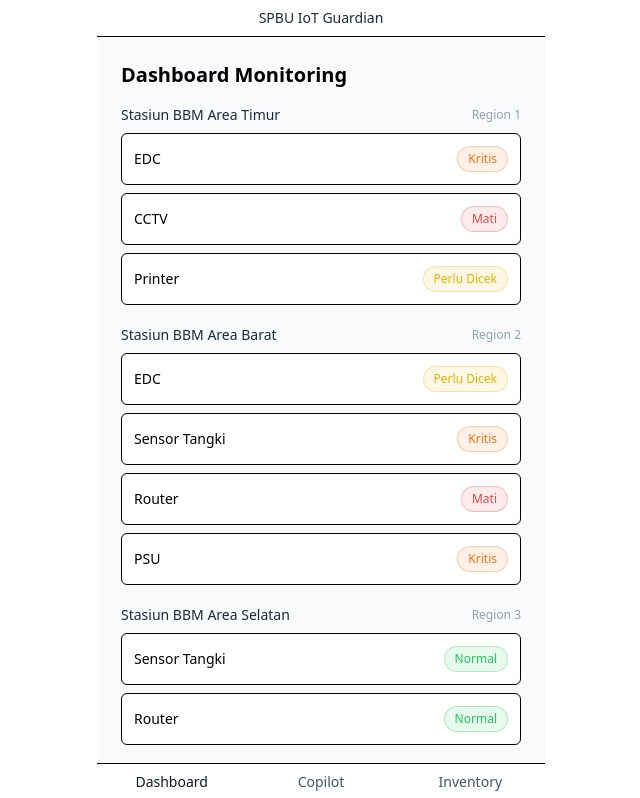
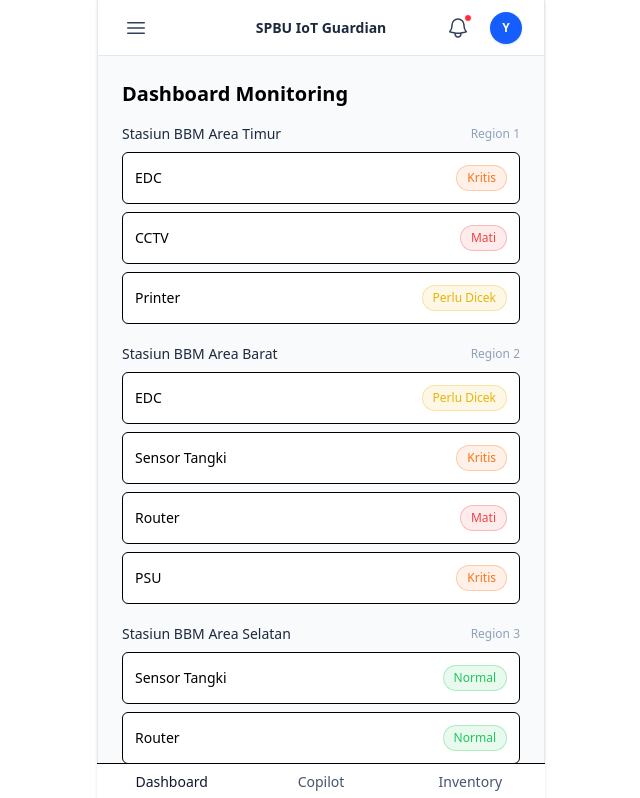
Before and after one commit to yandev-ops/spbu-iot-guardian, a React (Vite) app: page / in a window 1280 px wide. Shown: the top 798 px of the page, without its empty margins (319-959 px from the left). Built offline with nearby package versions, Linux system fonts and the light colour scheme.

Commit message:
Implement sidebar toggle and update layout
Added sidebar functionality and adjusted layout.

```diff
--- a/src/App.jsx
+++ b/src/App.jsx
@@ -1,17 +1,59 @@
 import { Routes, Route } from "react-router-dom";
+import { useState } from "react";
 import Dashboard from "./pages/Dashboard.jsx";
 import Copilot from "./pages/Copilot.jsx";
 import Inventory from "./pages/Inventory.jsx";
 import BottomNav from "./components/BottomNav.jsx";
+import Sidebar from "./components/Sidebar.jsx"; // IMPORT BARU
 
 function App() {
+  const [sidebarOpen, setSidebarOpen] = useState(false);
+
   return (
-    <div className="min-h-screen bg-slate-50 max-w-md mx-auto">
-      <header className="bg-white border-b py-2">
-        <h1 className="text-sm font-medium text-slate-800 text-center">SPBU IoT Guardian</h1>
+    <div className="min-h-screen bg-slate-50 max-w-md mx-auto relative shadow-sm border-x border-slate-200 overflow-hidden">
+
+      {/* ===== SIDEBAR OVERLAY ===== */}
+      <Sidebar isOpen={sidebarOpen} onClose={() => setSidebarOpen(false)} />
+
+      {/* ===== NAVBAR UTAMA ===== */}
+      <header className="sticky top-0 z-50 bg-white border-b border-slate-200 h-14 px-4 flex items-center justify-between">
+        <button
+          onClick={() => setSidebarOpen(true)}
+          aria-label="Buka Sidebar"
+          className="min-w-[44px] min-h-[44px] flex items-center justify-center rounded-lg hover:bg-slate-100 active:bg-slate-200 transition-colors text-slate-700"
+        >
+          <svg xmlns="http://www.w3.org/2000/svg" className="w-6 h-6" fill="none" viewBox="0 0 24 24" stroke="currentColor" strokeWidth={1.5}>
+            <path strokeLinecap="round" strokeLinejoin="round" d="M3.75 6.75h16.5M3.75 12h16.5m-16.5 5.25h16.5" />
+          </svg>
+        </button>
+
+        <h1 className="text-sm font-bold text-slate-800 absolute left-1/2 -translate-x-1/2 whitespace-nowrap">
+          SPBU IoT Guardian
+        </h1>
+
+        <div className="flex items-center gap-1">
+          <button
+            aria-label="Notifikasi"
+            className="relative min-w-[44px] min-h-[44px] flex items-center justify-center rounded-lg hover:bg-slate-100 active:bg-slate-200 transition-colors text-slate-700"
+          >
+            <svg xmlns="http://www.w3.org/2000/svg" className="w-6 h-6" fill="none" viewBox="0 0 24 24" stroke="currentColor" strokeWidth={1.5}>
+              <path strokeLinecap="round" strokeLinejoin="round" d="M14.857 17.082a23.848 23.848 0 005.454-1.31A8.967 8.967 0 0118 9.75V9A6 6 0 006 9v.75a8.967 8.967 0 01-2.312 6.022c1.733.64 3.56 1.085 5.455 1.31m5.714 0a24.255 24.255 0 01-5.714 0m5.714 0a3 3 0 11-5.714 0" />
+            </svg>
+            <span className="absolute top-2 right-2 w-2 h-2 bg-red-500 rounded-full border border-white"></span>
+          </button>
+
+          <button
+            aria-label="Profil"
+            className="min-w-[44px] min-h-[44px] flex items-center justify-center rounded-lg hover:bg-slate-100 active:bg-slate-200 transition-colors"
+          >
+            <span className="w-8 h-8 rounded-full bg-blue-600 flex items-center justify-center text-white text-xs font-bold shadow-sm">
+              Y
+            </span>
+          </button>
+        </div>
       </header>
 
-      <main className="p-6 pb-20">
+      <main className="p-6 pb-24">
         <Routes>
           <Route path="/" element={<Dashboard />} />
           <Route path="/copilot" element={<Copilot />} />
```
